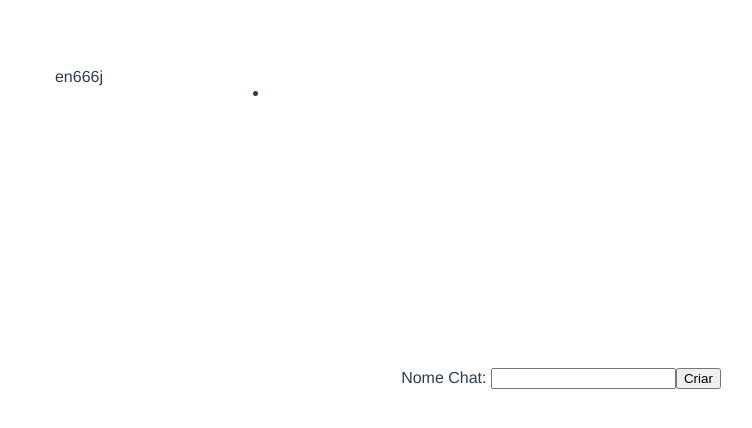
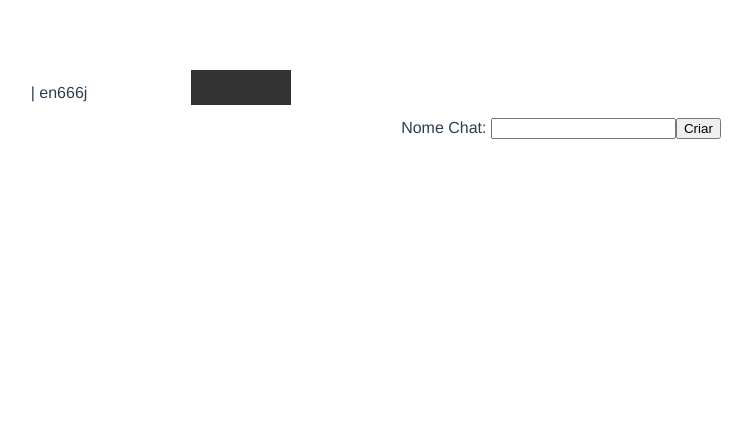
Before and after one commit to GuilhermeMelow/chat-typescript, a Vue app: page /chat in a window 1280 px wide. Both pictures are taken after a click on the button "Criar". Shown: the top 428 px of the page, without its empty margins (79-831 px from the left). Built offline with nearby package versions, Linux system fonts and the light colour scheme.

Commit message:
Alterando visual dos componentes principais.

```diff
--- a/src/components/chat/ListChats.vue
+++ b/src/components/chat/ListChats.vue
@@ -1,9 +1,10 @@
 <template>
     <div class="box">
-        <div class="item" v-for="chat in chats" :key="chat" @click="abrirConversa(chat.id)">
+        <p class="item" v-for="chat in chats" :key="chat" @click="abrirConversa(chat.id)">
             <span v-html="chat.nome" :data-teste="chat.nome" />
+            |
             <span v-html="chat.id" :data-teste="chat.id" />
-        </div>
+        </p>
     </div>
 </template>
 
@@ -24,7 +25,14 @@
 
 <style lang="scss">
     .box {
-        height: 300px;
+        text-align: center;
         width: 300px;
     }
+    p.item {
+        cursor: pointer;
+    }
+    p.item:hover {
+        background: rgb(71, 70, 70);
+        color: rgb(255, 255, 255);
+    }
 </style>
--- a/src/components/chat/ListChatsOpen.vue
+++ b/src/components/chat/ListChatsOpen.vue
@@ -1,6 +1,6 @@
 <template>
     <div>
-        <ul>
+        <ul class="tab-nav">
             <li v-for="chat in chatsOpen"
                 :key="chat"
                 v-text="chat.nome"
@@ -20,5 +20,33 @@
     });
 </script>
 
-<style>
+<style lang="scss">
+    ul.tab-nav {
+        list-style-type: none;
+        margin: 0;
+        padding: 0;
+        height: 35px;
+        width: 1000px;
+        overflow: hidden;
+        margin: 2px;
+        li {
+            float: left;
+            height: 250px;
+            display: list-item;
+            line-height: 1.5;
+            padding: 5px 50px 10px 50px;
+            background: #333;
+            cursor: pointer;
+            color: white;
+        }
+        li:hover {
+            background: rgb(71, 70, 70);
+        }
+        li.active {
+            background: rgb(71, 70, 70);
+        }
+    }
+    p.messages {
+        padding: 5px 0px 5px 0;
+    }
 </style>
```
